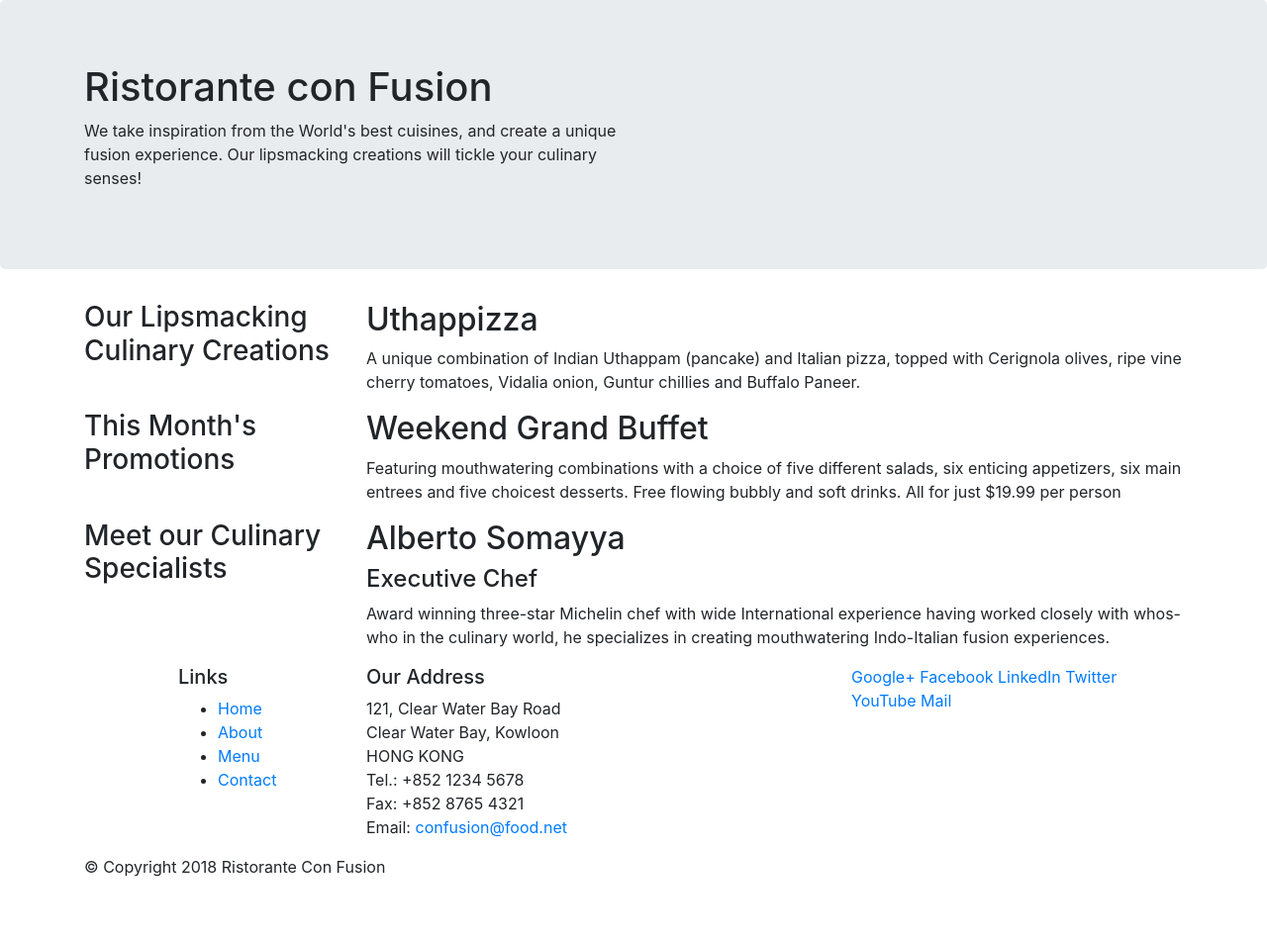
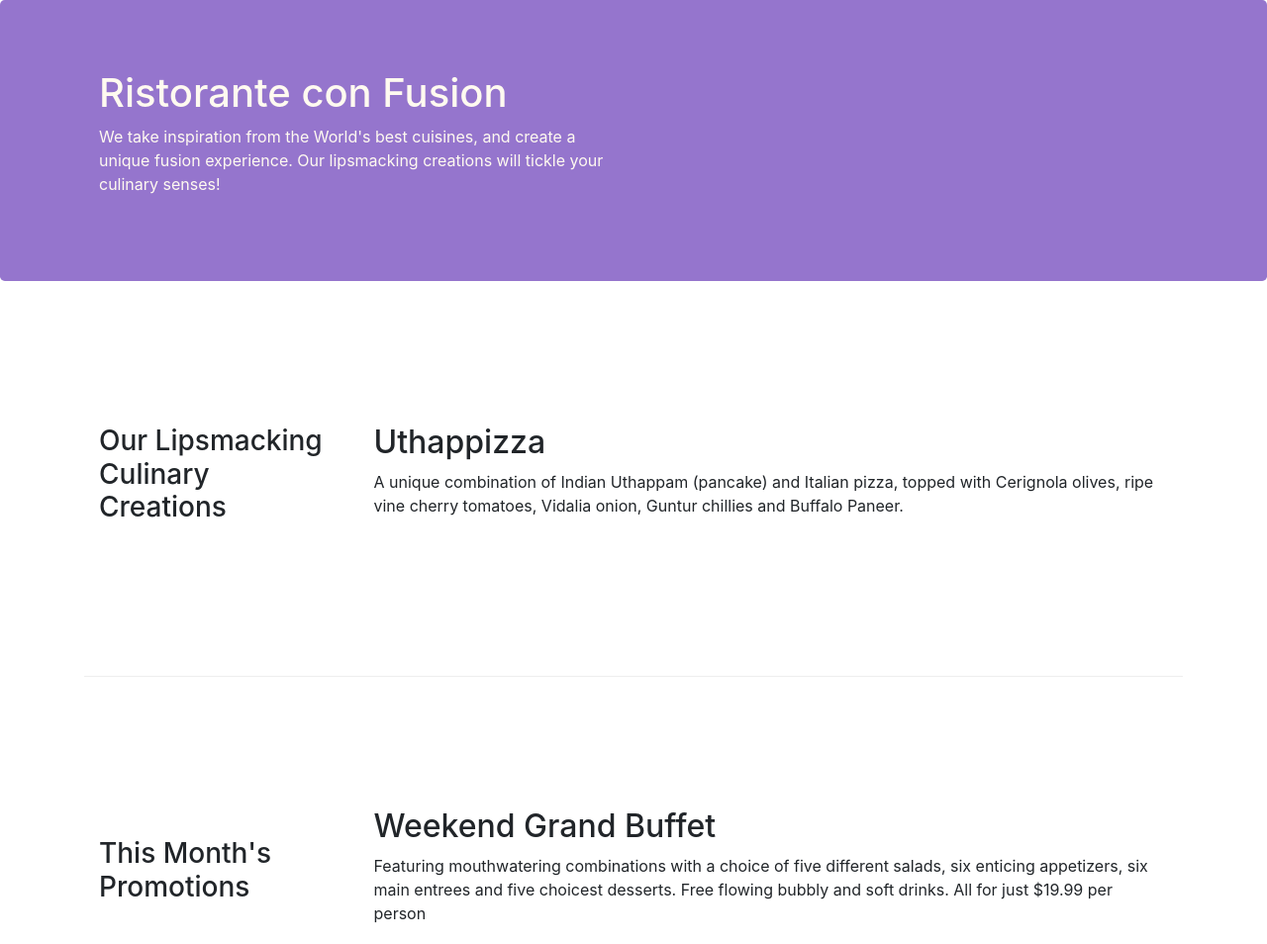
Before and after one commit to bailwalVipin08/Coursera-Bootstrap4, a website: page index.html in a window 1280 px wide. Shown: the top 954 px of the page at 99% size. Before the commit the page ends 904 px from the top, so only its background shows below. Drawn offline with nearby package versions, Linux system fonts and the light colour scheme.

Commit message:
Bootstrap Grid Part 2

```diff
--- /dev/null
+++ b/css/styles.css
@@ -0,0 +1,30 @@
+.row-header {
+  margin: 0px auto;
+  padding: 0px;
+}
+
+.row-content {
+  margin: 0px auto;
+  padding: 50px 0px 50px 0px;
+  border-bottom: 1px ridge;
+  min-height: 400px;
+}
+
+.footer {
+  background-color: #d1c4e9;
+  margin: 0px auto;
+  padding: 20px 0px 20px 0px;
+}
+
+.jumbotron {
+  padding: 70px 30px 70px 30px;
+  margin: 0px auto;
+  background: #9575cd;
+  color: floralwhite;
+}
+
+address {
+  font-size: 80%;
+  margin: 0px;
+  color: #0f0f0f;
+}
--- a/index.html
+++ b/index.html
@@ -13,13 +13,14 @@
       rel="stylesheet"
       href="node_modules/bootstrap/dist/css/bootstrap.min.css"
     />
+    <link href="css/styles.css" rel="stylesheet" />
     <title>Ristorante Con Fusion</title>
   </head>
 
   <body>
     <header class="jumbotron">
       <div class="container">
-        <div class="row">
+        <div class="row row-header">
           <div class="col-12 col-sm-6">
             <h1>Ristorante con Fusion</h1>
             <p>
@@ -34,7 +35,7 @@
     </header>
 
     <div class="container">
-      <div class="row">
+      <div class="row row-content align-items-center align-items-center">
         <div class="col-12 col-sm-4 .order-sm-last col-md-3">
           <h3>Our Lipsmacking Culinary Creations</h3>
         </div>
@@ -48,7 +49,7 @@
         </div>
       </div>
 
-      <div class="row">
+      <div class="row row-content align-items-center align-items-center">
         <div class="col-12 col-sm-4 col-md-3">
           <h3>This Month's Promotions</h3>
         </div>
@@ -63,7 +64,7 @@
         </div>
       </div>
 
-      <div class="row">
+      <div class="row row-content align-items-center align-items-center">
         <div class="col-12 col-sm-4 .order-sm-first col-md-3">
           <h3>Meet our Culinary Specialists</h3>
         </div>
@@ -80,12 +81,12 @@
       </div>
     </div>
 
-    <footer>
+    <footer class="footer">
       <div class="container">
         <div class="row">
           <div class="col-4 offset-1 col-sm-2">
             <h5>Links</h5>
-            <ul>
+            <ul class="list-unstyled">
               <li><a href="#">Home</a></li>
               <li><a href="#">About</a></li>
               <li><a href="#">Menu</a></li>
@@ -103,8 +104,8 @@
               Email: <a href="mailto:confusion@food.net">confusion@food.net</a>
             </address>
           </div>
-          <div class="col-12 col-sm-4">
-            <div class="col-auto">
+          <div class="col-12 align-self-center col-sm-4">
+            <div class="text-center">
               <a href="http://google.com/+">Google+</a>
               <a href="http://www.facebook.com/profile.php?id=">Facebook</a>
               <a href="http://www.linkedin.com/in/">LinkedIn</a>
@@ -114,8 +115,8 @@
             </div>
           </div>
         </div>
-        <div>
-          <div>
+        <div class="row justify-content-center">
+          <div class="col-auto">
             <p>© Copyright 2018 Ristorante Con Fusion</p>
           </div>
         </div>
```
